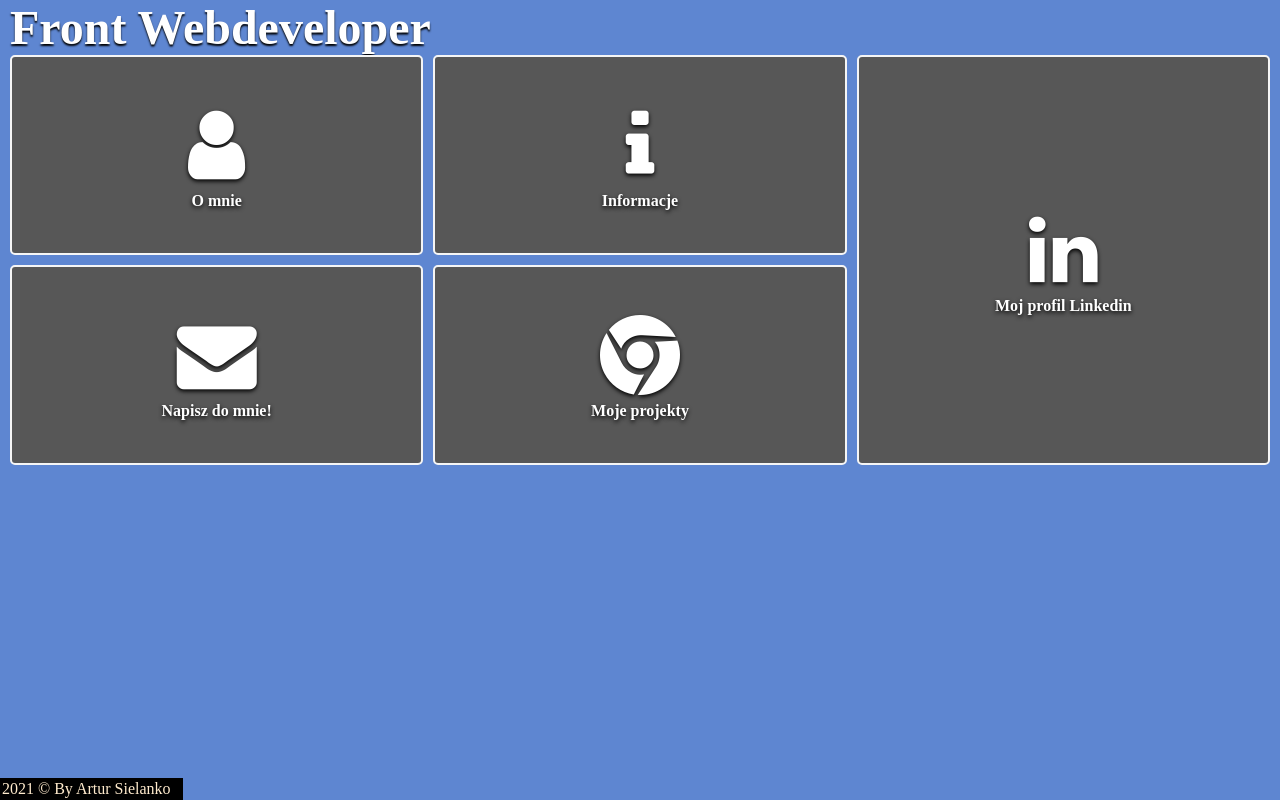
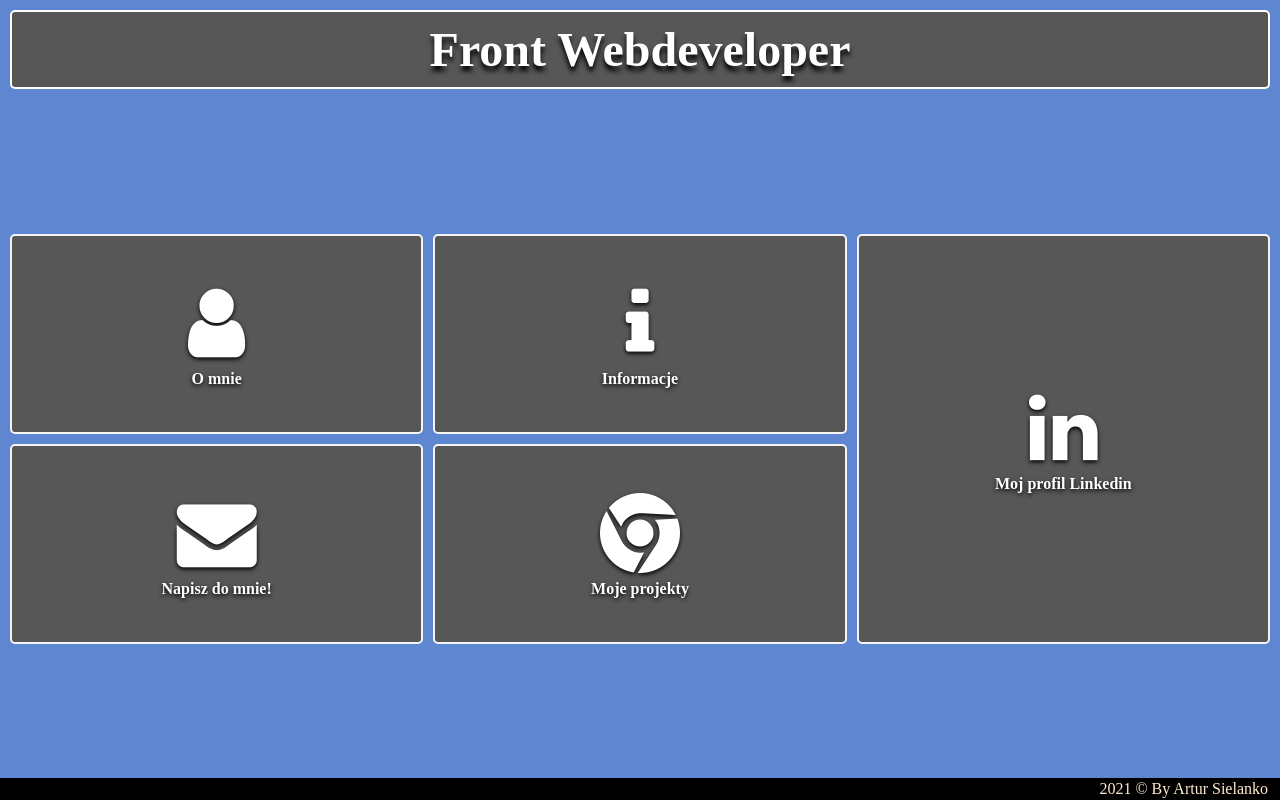
Before and after one commit to BadF3aR/Kurs-Front-End, a plain HTML site: page CW10/index.html in a window 1280 px wide. Drawn offline with Linux system fonts and the light colour scheme.

Commit message:
CW10DONE

```diff
--- a/CW10/style.css
+++ b/CW10/style.css
@@ -6,16 +6,27 @@ body
 {
     margin: 0;
     background-color:rgb(94, 134, 209);
-    padding-right: 10px;
-    padding-left: 10px;
 }
 
+.container
+{
+    display: flex;
+    flex-direction: column;
+    min-height: 100vh;
+    justify-content: space-between;
+}
 header
 {
+    margin: 10px;
+    padding: 10px;
     font-size: 3em;
     font-weight: 600;
     color: white;
-    text-shadow: 0px 2px 2px black;
+    text-shadow: 0px 5px 5px black;
+    background-color: rgb(87, 87, 87);
+    border: 2px solid white;
+    border-radius: 5px;
+    text-align: center;
 }
 
 nav
@@ -25,6 +36,7 @@ nav
     grid-template-rows: 1fr 1fr;
     grid-template-areas: "b3 b2 b1" "b4 b5 b1";
     gap: 10px;
+    padding: 10px;
 }
 
 nav a:nth-child(1){grid-area:b3;}
@@ -67,10 +79,8 @@ footer
     border: 2px solid black;
     background-color: black;
     color: blanchedalmond;
-    position: fixed;
-    bottom: 0;
-    left:0;
     padding-right: 10px;
+    width: 100%;
 }
 
 @media(max-width:720px){
```
